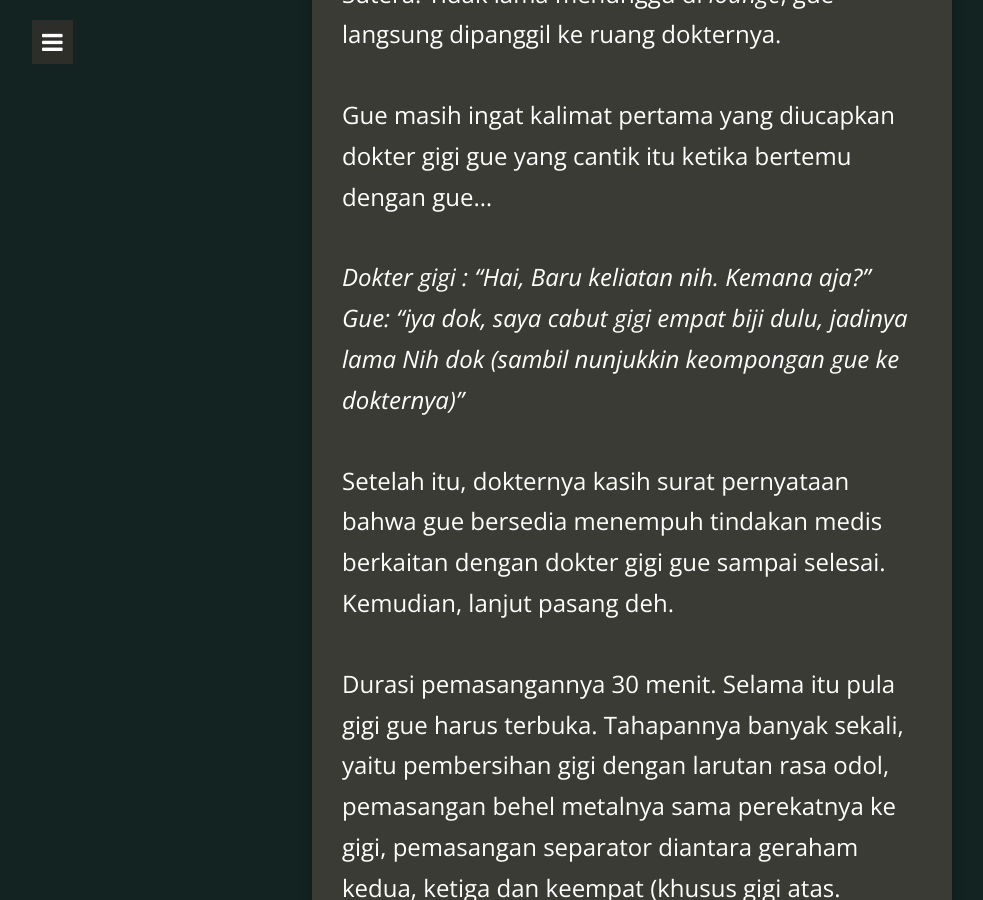
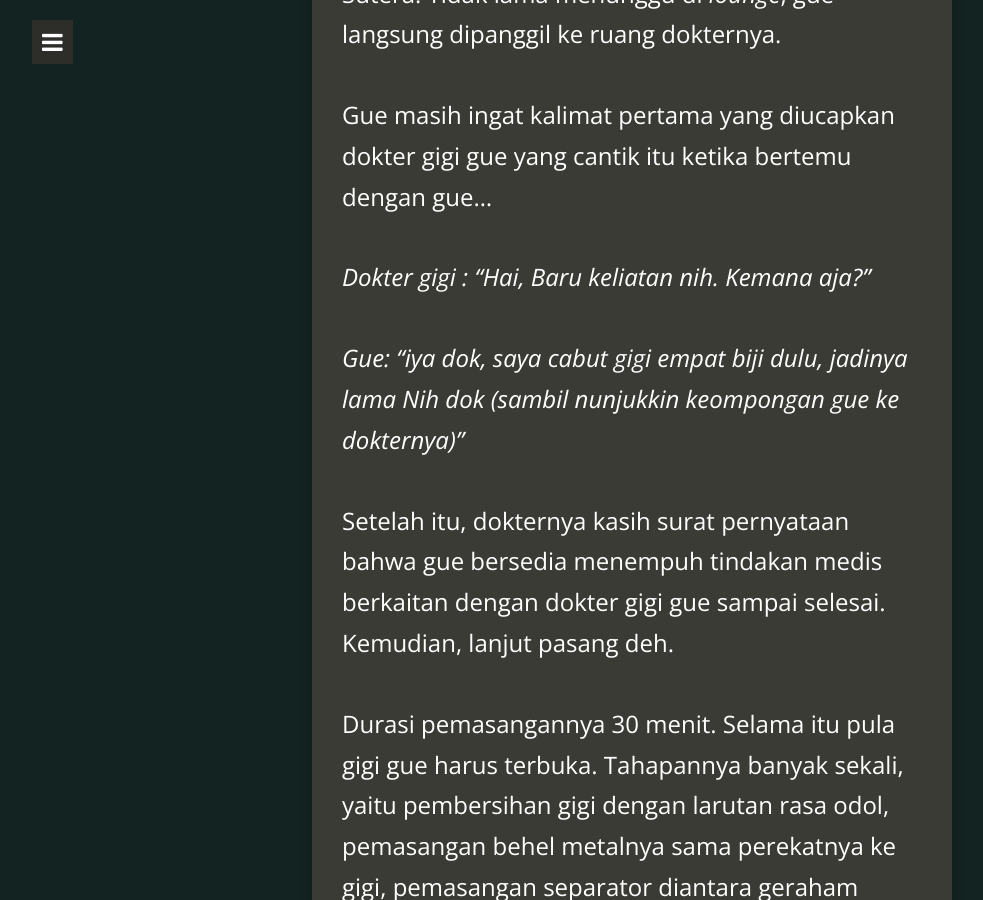
Before and after one commit to annisasholiha/annisasholiha.github.io, a Jekyll site: the page built from _posts/2017-18-05-revolusi-mulut-dan-gigi-akhirnya-terpasang-juga.md, in a window 1280 px wide and 900 px high, scrolled down 1588 px. Shown: the whole window, without its empty margins (8-991 px from the left). Built offline with Jekyll 4.4.1, drawn with Linux system fonts in a browser that asks for light colours; nearby versions of some CDN libraries; comment, search, counter and statistics services are not loaded.

```diff
--- a/_posts/2017-18-05-revolusi-mulut-dan-gigi-akhirnya-terpasang-juga.md
+++ b/_posts/2017-18-05-revolusi-mulut-dan-gigi-akhirnya-terpasang-juga.md
@@ -31,8 +31,9 @@ Pagi-pagi jam 10 udah sampai di klinik OMDC Alam Sutera. Tidak lama menunggu di
 
 Gue masih ingat kalimat pertama yang diucapkan dokter gigi gue yang cantik itu ketika bertemu dengan gue...
 
-_Dokter gigi : “Hai, Baru keliatan nih. Kemana aja?”
-Gue: “iya dok, saya cabut gigi empat biji dulu, jadinya lama Nih dok (sambil nunjukkin keompongan gue ke dokternya)”_
+_Dokter gigi : “Hai, Baru keliatan nih. Kemana aja?”_
+
+_Gue: “iya dok, saya cabut gigi empat biji dulu, jadinya lama Nih dok (sambil nunjukkin keompongan gue ke dokternya)”_
 
 Setelah itu, dokternya kasih surat pernyataan bahwa gue bersedia menempuh tindakan medis berkaitan dengan dokter gigi gue sampai selesai. Kemudian, lanjut pasang deh.
 
```
Also changed, not shown: 2 other files.
